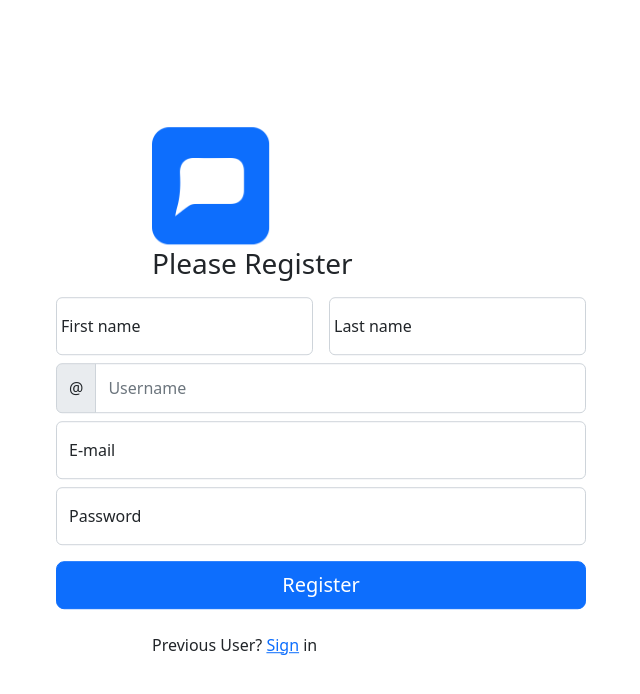
After one commit to speedcoder107/WeChat, a Flask app: page /register in a window 1280 px wide. The commit adds this page. Shown: the top 694 px of the page, without its empty margins (319-959 px from the left). Run offline with Flask 3, Linux system fonts and the light colour scheme.

Commit message:
update apology, login, register, index page

```diff
--- a/app.py
+++ b/app.py
@@ -1,8 +1,30 @@
-from flask import Flask, render_template
-from helpers import login_required
+import sqlite3
+from flask import Flask, flash, redirect, render_template, request, session
+from flask_session import Session
+from werkzeug.security import check_password_hash, generate_password_hash
+from helpers import login_required, apology
 
 # Configure application
 app = Flask(__name__)
+
+# Configure session to use filesystem (instead of signed cookies)
+app.config["SESSION_PERMANENT"] = False
+app.config["SESSION_TYPE"] = "filesystem"
+Session(app)
+
+# Configure CS50 Library to use SQLite database
+con = sqlite3.connect("wechat.db", check_same_thread=False)
+db = con.cursor()
+
+
+@app.after_request
+def after_request(response):
+    """Ensure responses aren't cached"""
+    response.headers["Cache-Control"] = "no-cache, no-store, must-revalidate"
+    response.headers["Expires"] = 0
+    response.headers["Pragma"] = "no-cache"
+    return response
+
 
 @app.route("/", methods=["POST", "GET"])
 @login_required
@@ -11,6 +33,102 @@ def index():
     return render_template("index.html")
 
 
+@app.route("/login", methods=["GET", "POST"])
+def login():
+    """Log user in"""
+
+    # Forget any user_id
+    session.clear()
+
+    # User reached route via POST (as by submitting a form via POST)
+    if request.method == "POST":
+
+        # Ensure username was submitted
+        if not request.form.get("email"):
+            return apology("must provide email", 403)
+
+        # Ensure password was submitted
+        elif not request.form.get("password"):
+            return apology("must provide password", 403)
+
+        # Query database for username
+        rows = list(db.execute("SELECT * FROM users WHERE username = ?",
+                          (request.form.get("email"),)))
+
+        # Ensure username exists and password is correct
+        if len(rows) != 1 or not check_password_hash(rows[4], request.form.get("password")):
+            return apology("invalid username and/or password", 403)
+
+        # Remember which user has logged in
+        session["user_id"] = rows[0]
+
+        # Redirect user to home page
+        return redirect("/")
+
+    # User reached route via GET (as by clicking a link or via redirect)
+    else:
+        return render_template("login.html")
+
+
+@app.route("/logout")
+def logout():
+    """Log user out"""
+
+    # Forget any user_id
+    session.clear()
+
+    # Redirect user to login form
+    return redirect("/")
+
+
+@app.route("/register", methods=["POST", "GET"])
+def register():
+    """login fucntion"""
+    if request.method == "POST":
+
+        first_name = request.form.get("first_name")
+        last_name = request.form.get("last_name")
+        username = request.form.get("username")
+        email = request.form.get("email")
+        password = request.form.get("password")
+
+        # Ensure email was submitted
+        if not first_name:
+            return apology("must provide first name", 403)
+
+        # Ensure email was submitted
+        if not last_name:
+            return apology("must provide last name", 403)
+
+        # Ensure email was submitted
+        if not username:
+            return apology("must provide usernaname", 403)
+
+        # Ensure email was submitted
+        if not email:
+            return apology("must provide email", 403)
+
+        # Ensure email was submitted
+        if not password:
+            return apology("must provide password", 403)
+
+        hash = generate_password_hash(password)
+
+        # Query database for username
+        try:
+            db.execute("INSERT INTO users (first_name, last_name, email, hash, username) VALUES(?,?,?,?,?)", (first_name, last_name, email, hash, username,))
+        except ValueError:
+            return apology("choose a different username", 400)
+        # Remember which user has logged in
+        rows = list(db.execute("SELECT * FROM users WHERE username = ?",(request.form.get("username"),)))
+
+        session["user_id"] = rows[0]
+
+        return redirect("/")
+    else:
+        return render_template("register.html")
+
+
 if __name__ == ("__main__"):
     app.run(debug=True)
     """_summary_"""
--- a/templates/layout.html
+++ b/templates/layout.html
@@ -13,7 +13,8 @@
   <script src="https://cdn.jsdelivr.net/npm/bootstrap@5.2.3/dist/js/bootstrap.bundle.min.js"
     integrity="sha384-kenU1KFdBIe4zVF0s0G1M5b4hcpxyD9F7jL+jjXkk+Q2h455rYXK/7HAuoJl+0I4"
     crossorigin="anonymous"></script>
-  {%block style%} {% endblock %}
+  {% block style %} {% endblock %}
+  {% block script %} {% endblock %}
 </head>
 
 <body>
--- /dev/null
+++ b/templates/register.html
@@ -0,0 +1,46 @@
+{% extends "layout.html" %}
+
+{% block title %}
+Register
+{% endblock %}
+
+{% block main %}
+<main class="form-signin m-auto">
+    <form action="/register" method="post">
+        <div class="mx-auto position-absolute top-50 start-50 translate-middle">
+            <div class="mx-5">
+                <img class="mx-5" src="{{ url_for('static', filename='logo.png') }}" alt="" width="120" height="120">
+                <h1 class="h3 mb-3 ms-5  fw-normal">Please Register</h1>
+            </div>
+
+            <div class="row g-3">
+                <div class="col form-floating">
+                    <input type="text" name="first_name" class="form-control" id="floatingInput" placeholder="name@example.com">
+                    <label for="floatingInput">First name</label>
+                </div>
+                <div class="col form-floating">
+                    <input type="text" name="last_name" class="form-control" id="floatingInput" placeholder="name@example.com">
+                    <label for="floatingInput">Last name</label>
+                </div>
+            </div>
+
+            <div class="input-group mt-2">
+                <div class="input-group-text">@</div>
+                <input type="text" class="form-control" id="inlineFormInputGroupUsername" name="username" placeholder="Username" style="height: 50px;">
+            </div>
+
+            <div class="form-floating mt-2">
+                <input type="email" name="email" class="form-control" id="floatingInput" placeholder="name@example.com">
+                <label for="floatingInput">E-mail</label>
+            </div>
+            <div class="form-floating mt-2">
+                <input type="password" name="password" class="form-control" id="floatingPassword" placeholder="Password">
+                <label for="floatingPassword">Password</label>
+            </div>
+            <button class="w-100 btn btn-lg btn-primary mt-3" type="submit">Register</button>
+            <p class="ps-5 ms-5 mt-4 mb-3 fw-normal text-body-secondary">Previous User? <a
+                href="/login">Sign</a> in </p>
+        </div>
+    </form>
+</main>
+{% endblock %}
```
Also changed, not shown: static/sidebar.css (added, +40 -0 lines), templates/apology.html (added, +10 -0 lines), templates/index.html (+4 -51 lines), templates/login.html (+15 -6 lines), static/logo.png (added), wechat.db, 2 other files.
